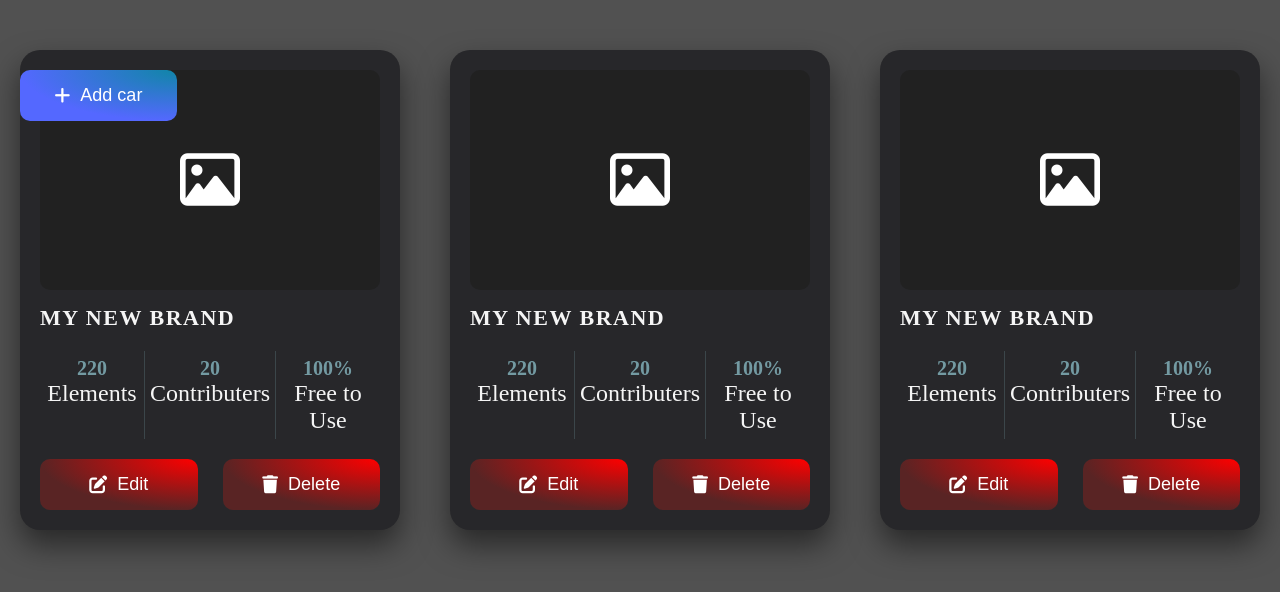
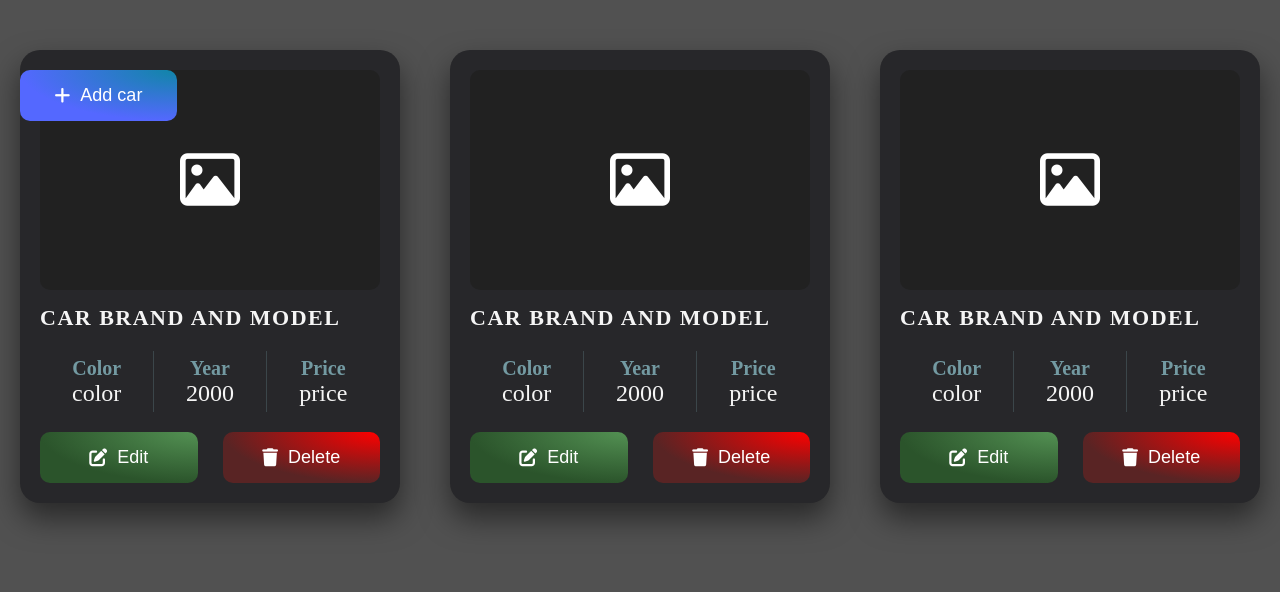
Before and after one commit to WayneJOLY/Car-CRUD-FrontEnd, a plain HTML site: page index.html in a window 1280 px wide. Drawn offline with nearby package versions, Linux system fonts and the light colour scheme; no server answers.

Commit message:
The card you will have as example are complete

```diff
--- a/index.html
+++ b/index.html
@@ -70,24 +70,24 @@
               <i class="far fa-image icon"></i>
             </div>
             <div class="title">
-              <span>My New Brand</span>
+              <span>Car Brand and Model</span>
             </div>
             <div class="row">
                 <div class="item">
-                  <span class="bold-txt">220</span>
-                  <span class="reg-txt">Elements</span>
+                  <span class="bold-txt">Color</span>
+                  <span class="reg-txt">color</span>
                 </div>
                 <div class="item">
-                  <span class="bold-txt">20</span>
-                  <span class="reg-txt">Contributers</span>
+                  <span class="bold-txt">Year</span>
+                  <span class="reg-txt">2000</span>
                 </div>
                 <div class="item">
-                  <span class="bold-txt">100%</span>
-                  <span class="reg-txt">Free to Use</span>
+                  <span class="bold-txt">Price</span>
+                  <span class="reg-txt">price</span>
                 </div>
             </div>
             <div class="price-btn">
-                <button class="delete-btn">
+                <button class="update-btn">
                     <i class="fa-solid fa-pen-to-square"></i>
                     <span>Edit</span>
                   </button>
@@ -102,24 +102,24 @@
               <i class="far fa-image icon"></i>
             </div>
             <div class="title">
-              <span>My New Brand</span>
+              <span>Car Brand and Model</span>
             </div>
             <div class="row">
                 <div class="item">
-                  <span class="bold-txt">220</span>
-                  <span class="reg-txt">Elements</span>
+                  <span class="bold-txt">Color</span>
+                  <span class="reg-txt">color</span>
                 </div>
                 <div class="item">
-                  <span class="bold-txt">20</span>
-                  <span class="reg-txt">Contributers</span>
+                  <span class="bold-txt">Year</span>
+                  <span class="reg-txt">2000</span>
                 </div>
                 <div class="item">
-                  <span class="bold-txt">100%</span>
-                  <span class="reg-txt">Free to Use</span>
+                  <span class="bold-txt">Price</span>
+                  <span class="reg-txt">price</span>
                 </div>
             </div>
             <div class="price-btn">
-                <button class="delete-btn">
+                <button class="update-btn">
                     <i class="fa-solid fa-pen-to-square"></i>
                     <span>Edit</span>
                   </button>
@@ -134,28 +134,28 @@
               <i class="far fa-image icon"></i>
             </div>
             <div class="title">
-              <span>My New Brand</span>
+              <span>Car Brand and Model</span>
             </div>
             <div class="row">
                 <div class="item">
-                  <span class="bold-txt">220</span>
-                  <span class="reg-txt">Elements</span>
+                  <span class="bold-txt">Color</span>
+                  <span class="reg-txt">color</span>
                 </div>
                 <div class="item">
-                  <span class="bold-txt">20</span>
-                  <span class="reg-txt">Contributers</span>
+                  <span class="bold-txt">Year</span>
+                  <span class="reg-txt">2000</span>
                 </div>
                 <div class="item">
-                  <span class="bold-txt">100%</span>
-                  <span class="reg-txt">Free to Use</span>
+                  <span class="bold-txt">Price</span>
+                  <span class="reg-txt">price</span>
                 </div>
             </div>
             <div class="price-btn">
-                <button class="delete-btn">
+                <button class="update-btn">
                     <i class="fa-solid fa-pen-to-square"></i>
                     <span>Edit</span>
                   </button>
-              <button class="delete-btn" id="delete-btn">
+              <button class="delete-btn">
                 <i class="fa-solid fa-trash"></i>
                 <span>Delete</span>
               </button>
```
